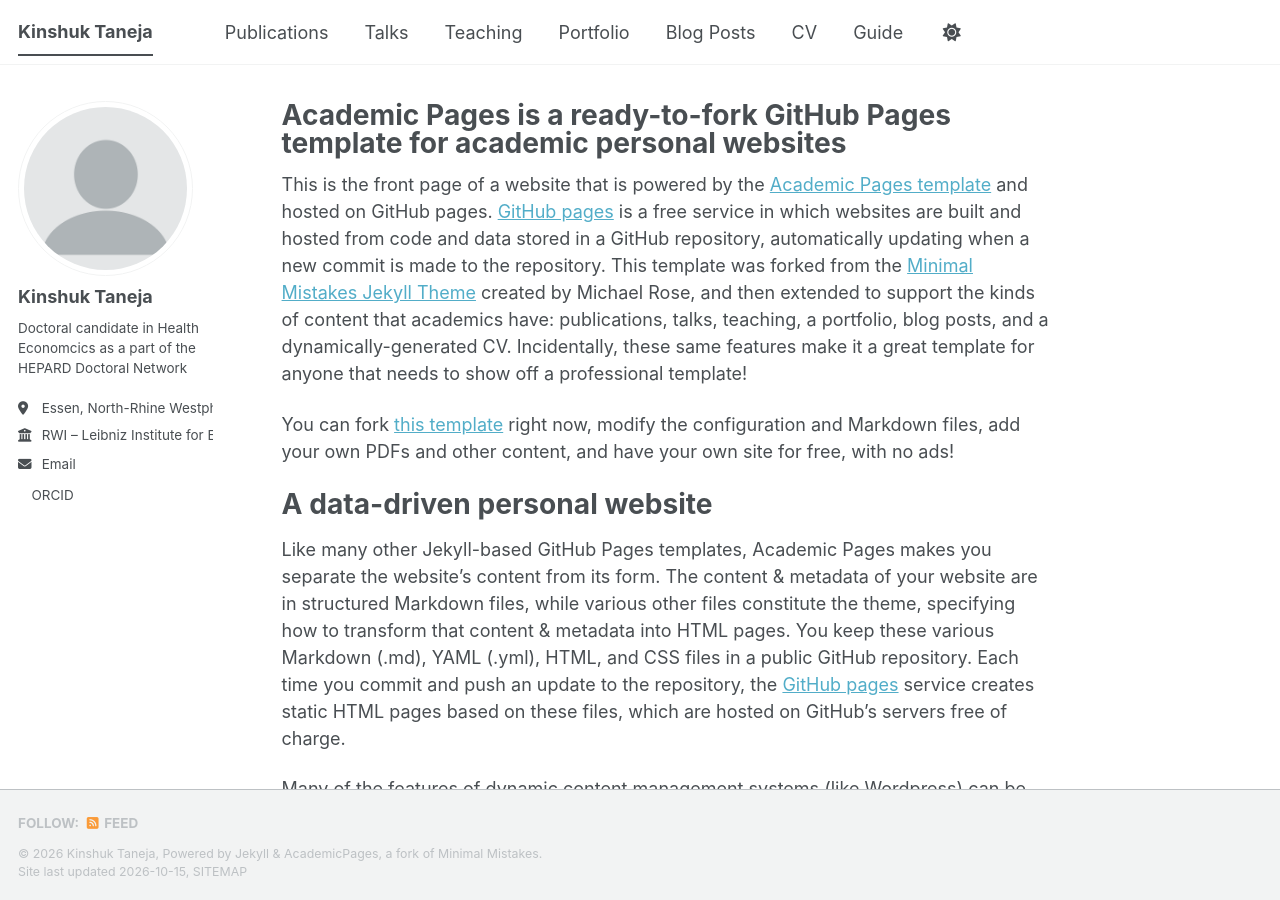
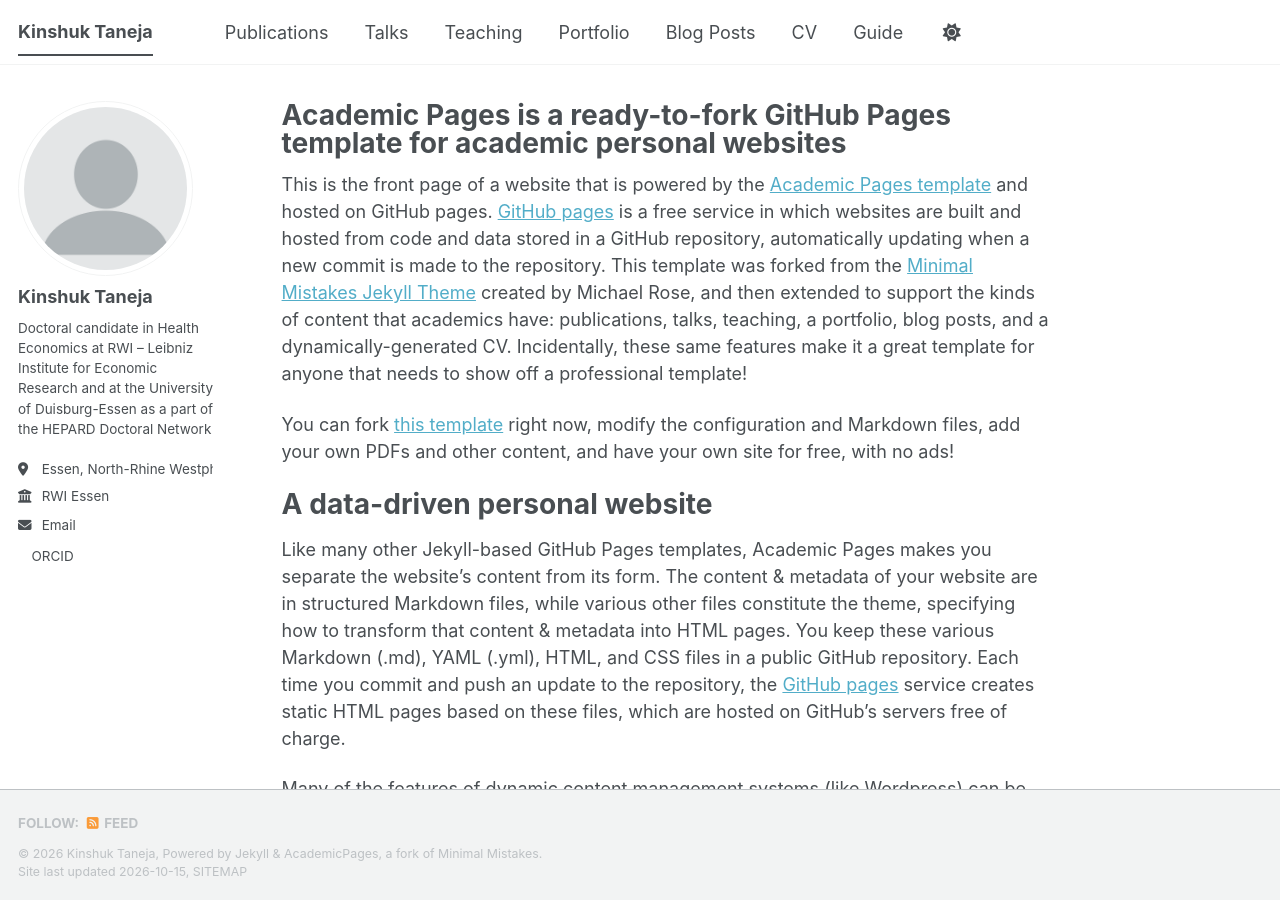
Before and after one commit to kinshuktaneja/kinshuktaneja.github.io, a Jekyll site: the page built from _pages/about.md, in a window 1280 px wide and 900 px high. Built offline with Jekyll 4.4.1, drawn with Linux system fonts in a browser that asks for light colours; a style sheet for code colours, icons or effects is not loaded.

Commit message:
Update _config.yml

```diff
--- a/_config.yml
+++ b/_config.yml
@@ -12,7 +12,7 @@ site_theme               : "default" # The available themes options are "default
 title                    : "Kinshuk Taneja"
 title_separator          : "-"
 name                     : &name "Kinshuk Taneja"
-description              : &description "PhD Student at RWI -  Liebniz Insititute for Economic Research"   # Update this with a general description of your site, this is the default if not overridden by a page
+description              : &description "PhD Student at RWI - Liebniz Insititute for Economic Research"   # Update this with a general description of your site, this is the default if not overridden by a page
 url                      : https://kinshuktaneja.github.io # The base hostname & protocol for your site e.g. "https://[your GitHub username].github.io",
                                                            # or if you already have some other page hosted on Github then use "https://[your GitHub username].github.io/[Your Repo Name]"
 baseurl                  : "" # the subpath of your site, e.g. "/blog"
@@ -26,9 +26,9 @@ author:
   avatar           : "profile.png"
   name             : "Kinshuk Taneja"
   pronouns         : # example: "she/her"
-  bio              : "Doctoral candidate in Health Economcics as a part of the HEPARD Doctoral Network"
+  bio              : "Doctoral candidate in Health Economics at RWI – Leibniz Institute for Economic Research and at the University of Duisburg-Essen as a part of the HEPARD Doctoral Network"
   location         : "Essen, North-Rhine Westphalia, GER"
-  employer         : "RWI – Leibniz Institute for Economic Research and at the University of Duisburg-Essen"
+  employer         : "RWI Essen"
   uri              : # URL
   email            : "kinshuk.taneja@rwi-essen.de"
 
```
